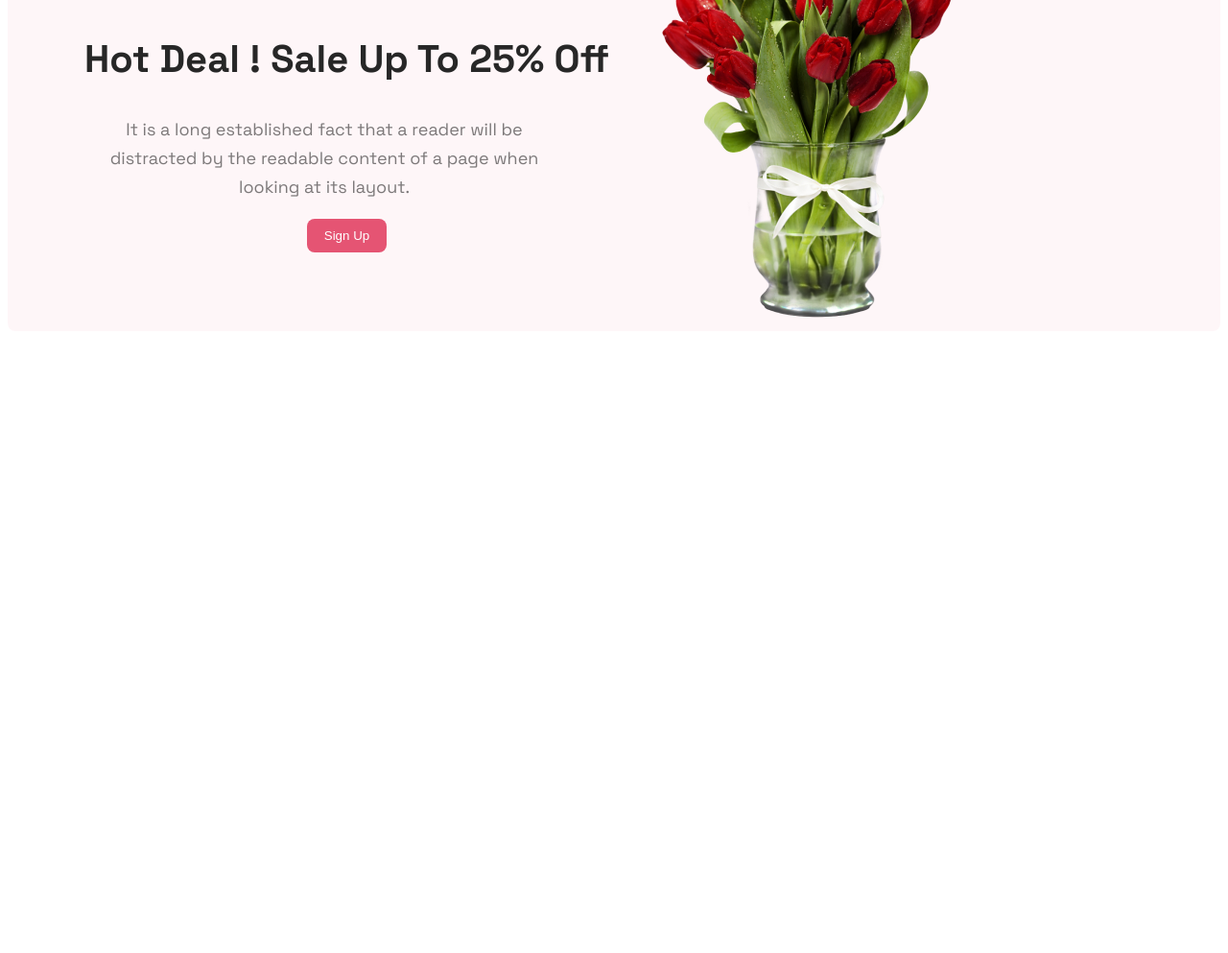
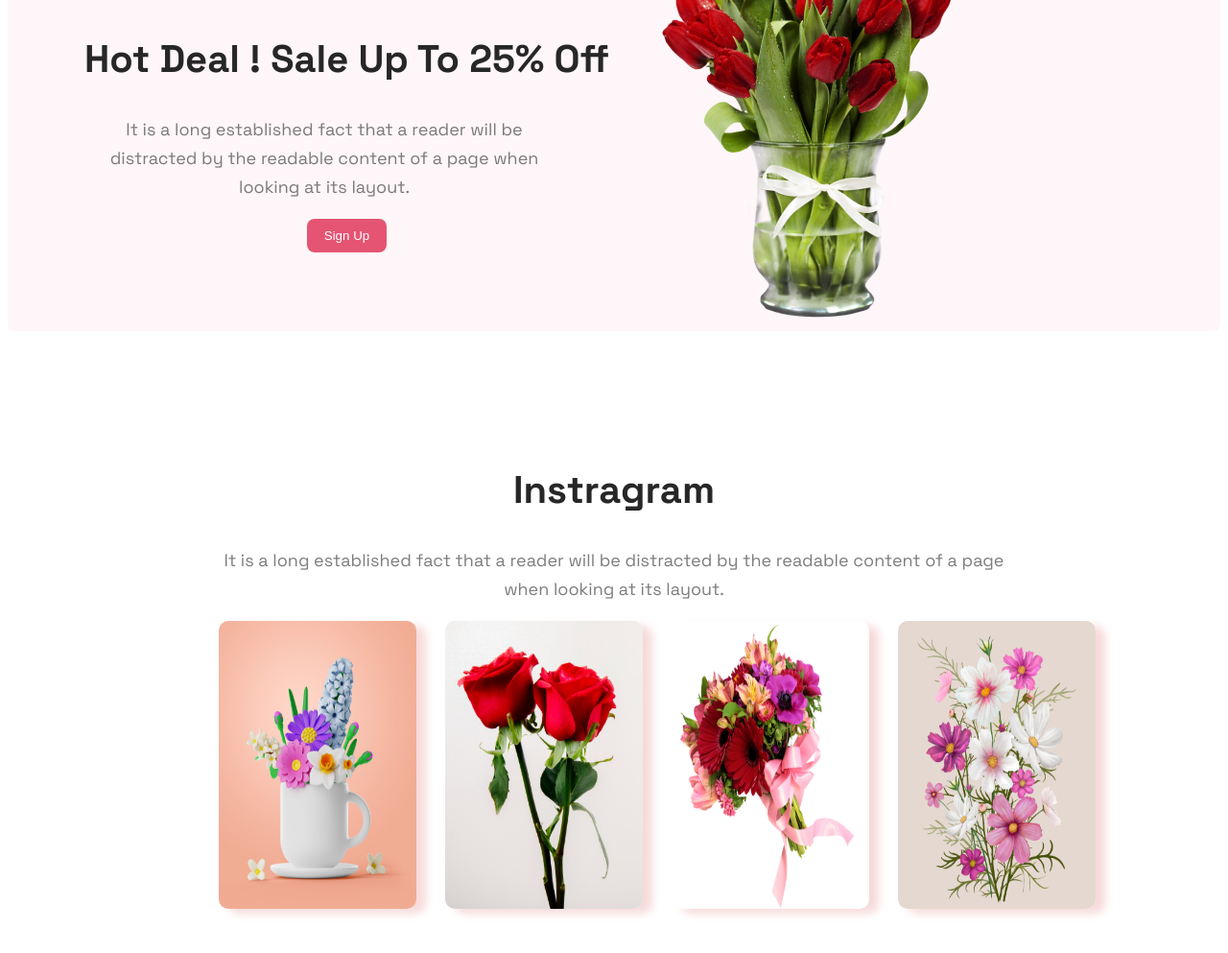
Before and after one commit to sakibhasan-24/Little-garden, a plain HTML site: page index.html in a window 1280 px wide. Shown: the part 2826-3819 px from the top of the page at 96% size. Before the commit the page ends 3231 px from the top, so only its background shows below. Drawn offline with Linux system fonts and the light colour scheme.

Commit message:
instragram-section

```diff
--- a/index.html
+++ b/index.html
@@ -167,6 +167,22 @@
         <img src="images/pngwing 8.png" alt="" srcset="" />
       </div>
     </section>
+
+    <section class="instragram-update-deals">
+      <div class="instragrams-section">
+        <h1 class="section-title">Instragram</h1>
+        <p class="instragram-text">
+          It is a long established fact that a reader will be distracted by the
+          readable content of a page when looking at its layout.
+        </p>
+        <div class="images">
+          <img src="images/Rectangle 5.png" alt="" srcset="" />
+          <img src="images/Rectangle 6.png" alt="" srcset="" />
+          <img src="images/pngwing 5.png" alt="" srcset="" />
+          <img src="images/Rectangle 4.png" alt="" srcset="" />
+        </div>
+      </div>
+    </section>
     <!-- end of main section -->
     <!-- starting footer section -->
     <!-- end of  footer section -->
--- a/style.css
+++ b/style.css
@@ -220,3 +220,30 @@ main {
   cursor: pointer;
 }
 /* end of main */
+
+.instragram-update-deals {
+  margin: 100px 120px;
+}
+.instragrams-section {
+  margin: 140px 100px;
+}
+.instragrams-section p {
+  color: rgba(39, 39, 39, 0.6);
+  text-align: center;
+  font-size: 18px;
+  font-weight: 400;
+  line-height: 30px; /* 166.667% */
+}
+.images {
+  width: 100%;
+  display: flex;
+  gap: 30px;
+  /* justify-content: space-around; */
+}
+.images img {
+  border-radius: 10px;
+  box-shadow: 10px 5px 10px #f7dada;
+  display: block;
+  width: 25%;
+  height: 300px;
+}
```
